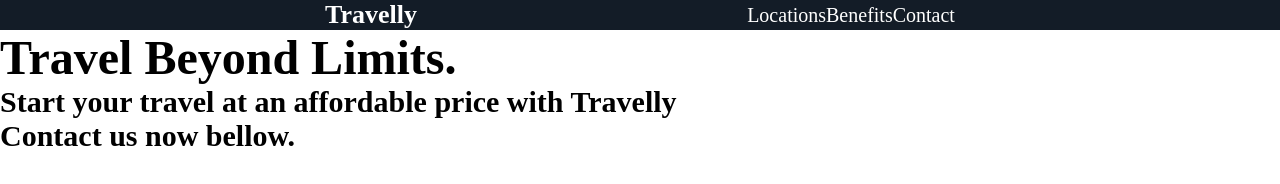
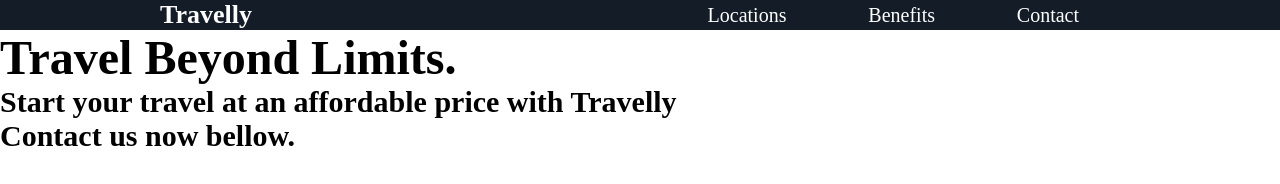
Before and after one commit to kaizen-minded/Travelly, a plain HTML site: page index.html in a window 1280 px wide. Drawn offline with Linux system fonts and the light colour scheme.

Commit message:
styling header

```diff
--- a/style.css
+++ b/style.css
@@ -41,12 +41,17 @@ header {
 nav {
   display: flex;
   justify-content: space-around;
-  display: flex;
+  align-items: center;
 }
 
 .nav-menu {
   display: flex;
-  justify-content: space-between;
+  flex: 1 1 40rem;
+  justify-content: space-around;
   align-items: center;
   list-style: none;
 }
+
+#logo {
+  flex: 2 1 40rem;
+}
```
